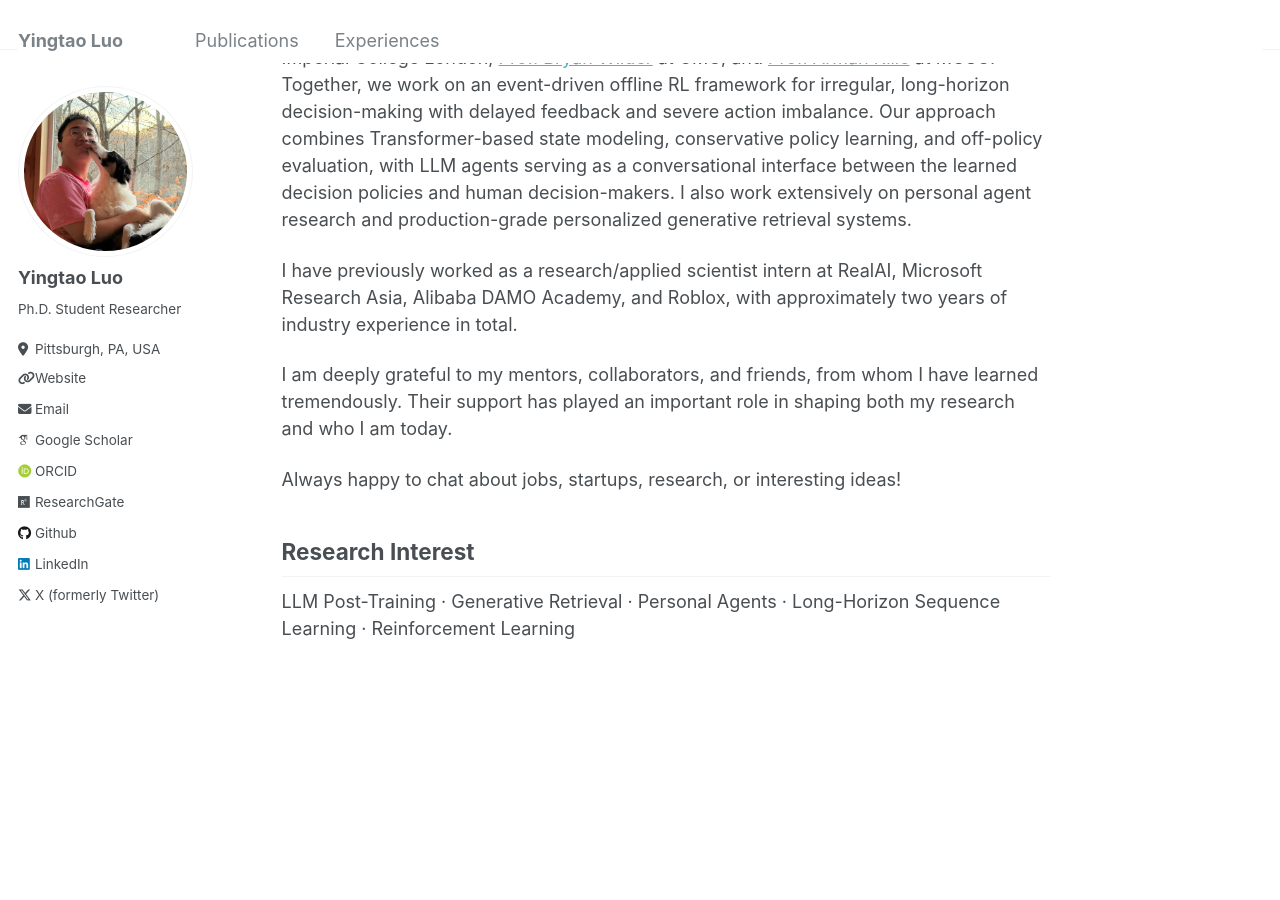
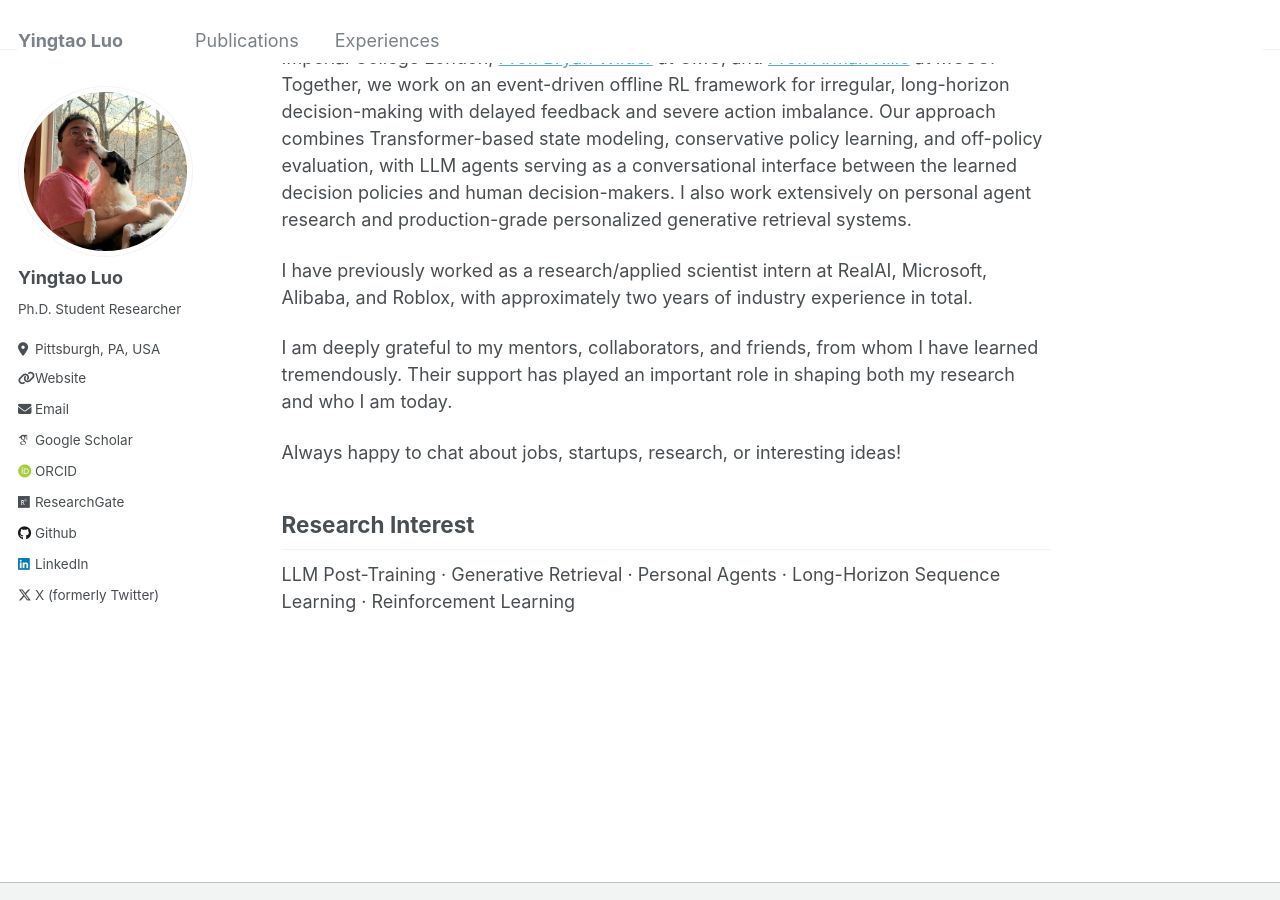
Before and after one commit to yingtaoluo/yingtaoluo.github.io, a Jekyll site: the page built from _pages/about.md, in a window 1280 px wide and 900 px high, scrolled down 388 px. Built offline with Jekyll 4.4.1, drawn with Linux system fonts in a browser that asks for light colours; some web fonts are replaced.

Commit message:
Simplify internship experience description
Removed specific mention of Microsoft Research Asia and Alibaba DAMO Academy for brevity.

```diff
--- a/_pages/about.md
+++ b/_pages/about.md
@@ -15,7 +15,7 @@ My research broadly focuses on LLM post-training, generative retrieval, personal
 
 My advisory committee members are [Prof. Rema Padman](https://www.heinz.cmu.edu/faculty-research/profiles/padman-rema) at CMU, [Prof. Reza Skandari](https://profiles.imperial.ac.uk/r.skandari) at Imperial College London, [Prof. Bryan Wilder](https://bryanwilder.github.io/) at CMU, and [Prof. Arman Kilic](https://providers.muschealth.org/sc/charleston/arman-kilic-md) at MUSC. Together, we work on an event-driven offline RL framework for irregular, long-horizon decision-making with delayed feedback and severe action imbalance. Our approach combines Transformer-based state modeling, conservative policy learning, and off-policy evaluation, with LLM agents serving as a conversational interface between the learned decision policies and human decision-makers. I also work extensively on personal agent research and production-grade personalized generative retrieval systems.
 
-I have previously worked as a research/applied scientist intern at RealAI, Microsoft Research Asia, Alibaba DAMO Academy, and Roblox, with approximately two years of industry experience in total.
+I have previously worked as a research/applied scientist intern at RealAI, Microsoft, Alibaba, and Roblox, with approximately two years of industry experience in total.
 
 I am deeply grateful to my mentors, collaborators, and friends, from whom I have learned tremendously. Their support has played an important role in shaping both my research and who I am today.
 
```
